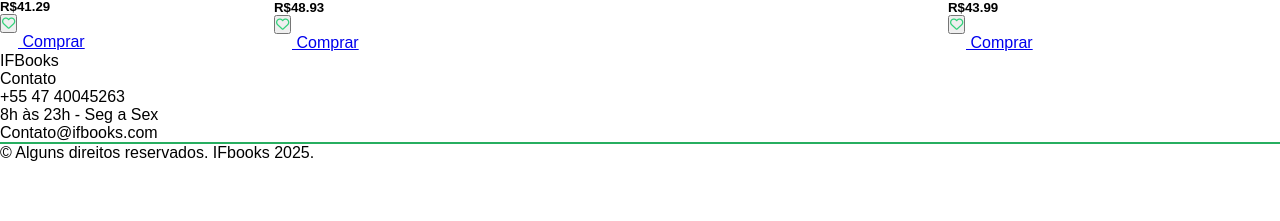
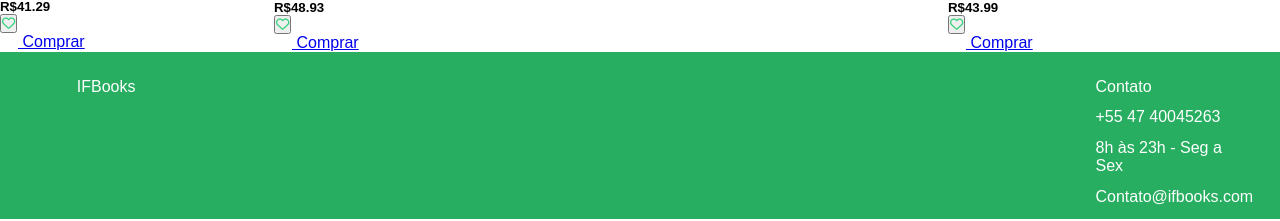
Before and after one commit to GabrielaSenderski/BibliotecaRouter, a Vue app: page / in a window 1280 px wide. Shown: the part 2196-2417 px from the top of the page. Before the commit the page ends 2358 px from the top, so only its background shows below. Built offline with nearby package versions, Linux system fonts and the light colour scheme.

Commit message:
FEAT:começo do footer

```diff
--- a/src/App.vue
+++ b/src/App.vue
@@ -31,22 +31,42 @@ import { RouterLink, RouterView } from 'vue-router'
 
     <RouterView />
     <footer>
-  <div>
-  IFBooks
-</div>
-<div>
-  Contato
+      <div class="todas">
+        <div class="icone">
+    <p>IFBooks</p>
+        </div>
+<div class="contato">
+  <p>Contato</p>
   <ul>
     <li>+55 47 40045263</li>
     <li>8h às 23h - Seg a Sex</li>
     <li>Contato@ifbooks.com</li>
   </ul>
 </div>
-<hr>
+      </div>
+     <hr style="border: 1px solid white;">
 <p>&copy; Alguns direitos reservados. IFbooks 2025.</p>
 </footer>
 </template>
 
 <style scoped>
-
+footer{
+  background-color: #27AE60;
+}
+footer p{
+  color: white;
+}
+footer li{
+  color: white;
+  margin: 1vw 0 ;
+}
+.todas {
+  display: flex;
+}
+.icone{
+  margin: 2vw 0 4vw 6vw;
+}
+.contato{
+  margin: 2vw 4vw 0 75vw;
+}
 </style>
```
